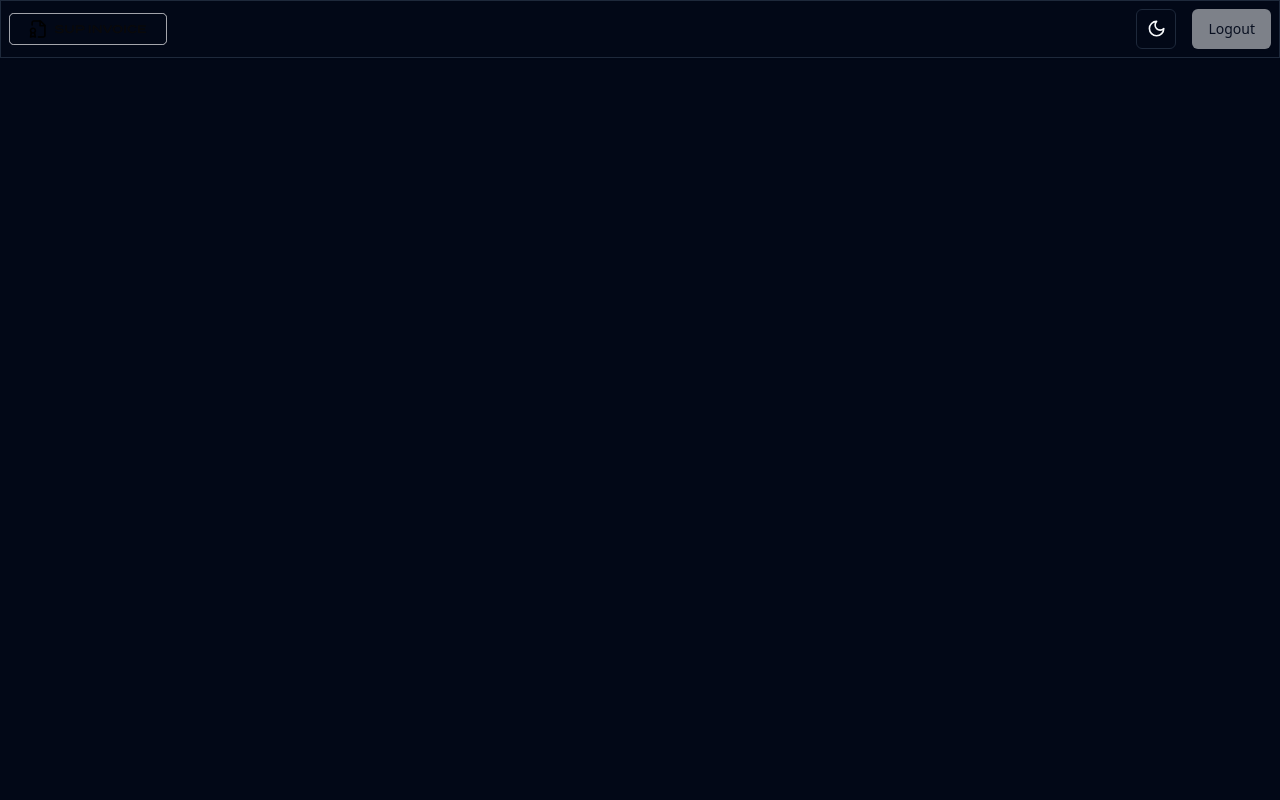
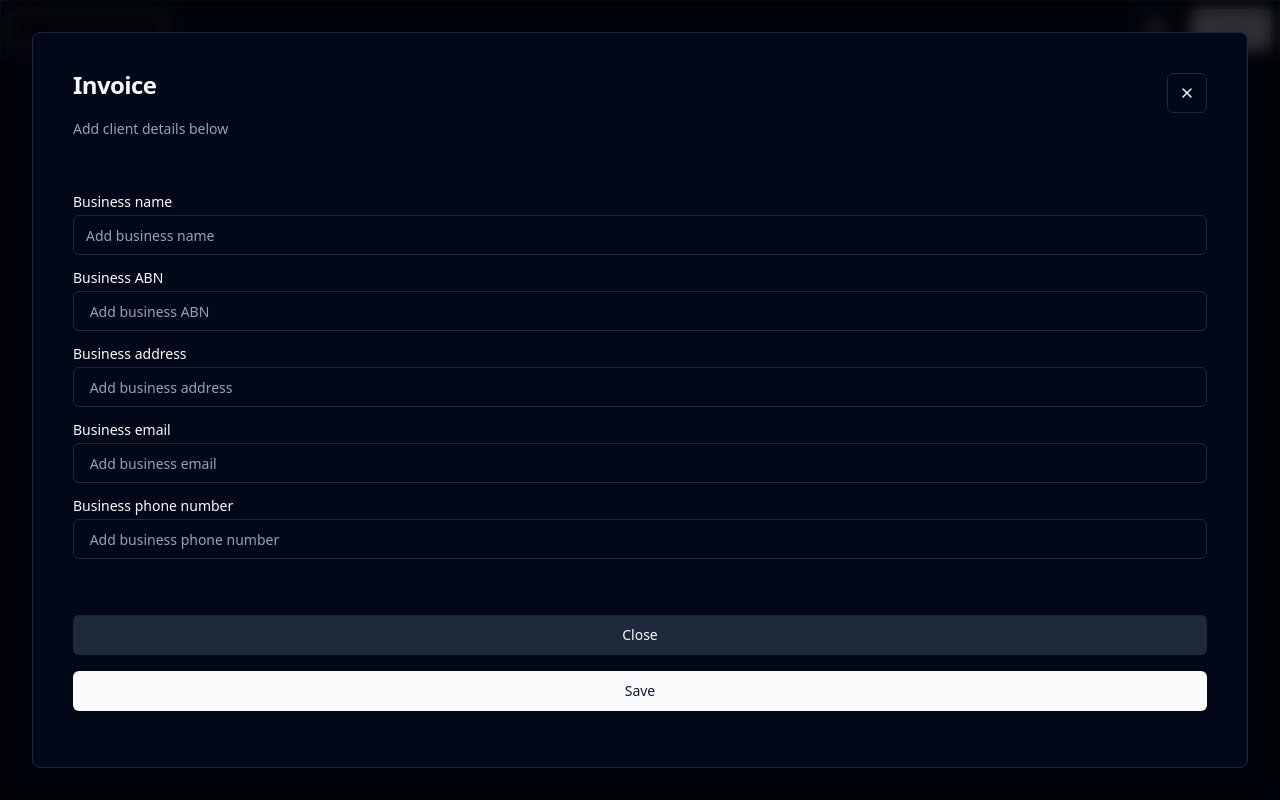
Before and after one commit to dandotcraig/T3A2-B-front-end, a React (Vite) app: page /create/client in a window 1280 px wide. Built offline with nearby package versions, Linux system fonts and the light colour scheme; no server answers.

Commit message:
client is updated! and a lot of invoice also

```diff
--- a/src/components/modals/CreateClientModal.jsx
+++ b/src/components/modals/CreateClientModal.jsx
@@ -1,15 +1,61 @@
-import React from 'react';
+import React, { useState } from 'react';
 import { Card, CardContent, CardDescription, CardFooter, CardHeader, CardTitle, CardContentsm } from "@/components/ui/card";
-import { X } from "lucide-react";
+import { X, Loader2 } from "lucide-react";
+import { Button } from "../ui/button";
+import { Label } from "@/components/ui/label";
+import { Input } from "@/components/ui/input";
 
-export default function CreateClientModal({ showModalClient, setShowModalClient }) {
-    return showModalClient ? (
-        <div className="fixed backdrop-blur inset-0 z-50 flex items-center justify-center bg-black bg-opacity-60 " onClick={() => setShowModalClient(false)}>
-            <Card className="h-[calc(100vh-4rem)] w-full p-4 flex flex-col gap-8 mx-8 sm:mx-0 max-w-[1279px]" onClick={(stopClose) => stopClose.stopPropagation()}>
+export default function CreateClientModal({ onClose }) {
+    const [businessName, setBusinessName] = useState('');
+    const [businessAbn, setBusinessAbn] = useState('');
+    const [businessAddress, setBusinessAddress] = useState('');
+    const [businessEmail, setBusinessEmail] = useState('');
+    const [businessPhoneNumber, setBusinessPhoneNumber] = useState('');
+    const [loading, setLoading] = useState(false);
+
+    const handleSaveClient = () => {
+
+        const data = {
+            businessName,
+            businessAbn,
+            businessAddress,
+            businessEmail,
+            businessPhoneNumber,
+        };
+        setLoading(true);
+        fetch('http://localhost:4000/create/client', {
+            method: 'POST',
+            headers: {
+                'Content-Type': 'application/json'
+            },
+            credentials: 'include',
+            body: JSON.stringify(data)
+        })
+        .then((response) => {
+            setLoading(false);
+            if (response.status === 201) {
+                alert('Success creating a client')
+                onClose();
+            } else if (response.status === 400) {
+                alert('Check the fields')
+            } else {
+                alert('Something went wrong')
+            }
+        })
+        .catch((error) => {
+            setLoading(false);
+            alert('An error happened while creating a client')
+            console.log(error);
+        })
+    };
+
+    return (
+        <div className="fixed backdrop-blur inset-0 z-50 flex items-center justify-center bg-black bg-opacity-60 " onClick={onClose}>
+            <Card className="h-[calc(100vh-4rem)] w-full p-4 flex flex-col gap-8 mx-8 sm:mx-0 max-w-[1279px]" onClick={(event) => event.stopPropagation()}>
                 <CardHeader>
                     <div className="flex justify-between flex-row">
                         <CardTitle>Invoice</CardTitle>
-                        <Button variant="outline" size="icon" onClick={() => setShowModalClient(false)}>
+                        <Button className="flex" variant="outline" size="icon" onClick={onClose}>
                             <X className="h-4 w-4" />
                         </Button>
                     </div>
@@ -20,34 +66,57 @@ export default function CreateClientModal({ showModalClient, setShowModalClient
                         <div className="grid w-full items-center gap-4">
                             <div className="flex flex-col space-y-1.5">
                                 <Label htmlFor="Business name">Business name</Label>
-                                <Input id="name" placeholder=" Add business name" />
+                                <Input
+                                    id="businessName"
+                                    type='text'
+                                    value={businessName}
+                                    onChange={(event) => setBusinessName(event.target.value)}
+                                    placeholder="Add business name" />
                             </div>
                             <div className="flex flex-col space-y-1.5">
                                 <Label htmlFor="Business ABN">Business ABN</Label>
-                                <Input id="name" placeholder=" Add business ABN" />
+                                <Input
+                                    id="businessAbn"
+                                    type='text'
+                                    value={businessAbn}
+                                    onChange={(event) => setBusinessAbn(event.target.value)}
+                                    placeholder=" Add business ABN" />
                             </div>
                             <div className="flex flex-col space-y-1.5">
                                 <Label htmlFor="Business address">Business address</Label>
-                                <Input id="name" placeholder=" Add business address" />
+                                <Input
+                                    id="businessAddress"
+                                    type='text'
+                                    value={businessAddress}
+                                    onChange={(event) => setBusinessAddress(event.target.value)}
+                                    placeholder=" Add business address" />
                             </div>
                             <div className="flex flex-col space-y-1.5">
                                 <Label htmlFor="Business email">Business email</Label>
-                                <Input id="name" placeholder=" Add business email" />
+                                <Input
+                                    id="businessEmail"
+                                    type='text'
+                                    value={businessEmail}
+                                    onChange={(event) => setBusinessEmail(event.target.value)}
+                                    placeholder=" Add business email" />
                             </div>
                             <div className="flex flex-col space-y-1.5">
                                 <Label htmlFor="Business phone number">Business phone number</Label>
-                                <Input id="name" placeholder=" Add business phone number" />
+                                <Input
+                                    id="businessPhoneNumber"
+                                    type='number'
+                                    value={businessPhoneNumber}
+                                    onChange={(event) => setBusinessPhoneNumber(event.target.value)}
+                                    placeholder=" Add business phone number" />
                             </div>
                         </div>
                     </form>
                     </CardContent>
                 <CardFooter className="flex flex-col justify-between gap-4">
-                    <Button variant="secondary" className="w-full items-center" onClick={() => setShowModalClient(false)}>Close</Button>
-                    <Button className="w-full items-center" onClick={() => setShowModalClient(false)}>Save</Button>
+                    <Button variant="secondary" className="w-full items-center" onClick={onClose}>Close</Button>
+                    <Button className="w-full items-center" onClick={handleSaveClient} disabled={loading}>{loading ? <Loader2 className="mr-2 h-4 w-4 animate-spin" /> : 'Save'}</Button>
                 </CardFooter>
             </Card>
         </div>
-    ) : null
-
-
+    )
 };
--- a/src/components/modals/CreateInvoiceModal.jsx
+++ b/src/components/modals/CreateInvoiceModal.jsx
@@ -1,15 +1,48 @@
-import React from 'react';
+import React, { useEffect, useState } from 'react';
 import { Card, CardContent, CardDescription, CardFooter, CardHeader, CardTitle, CardContentsm } from "@/components/ui/card";
 import { X } from "lucide-react";
 import { Table, TableBody, TableCell, TableHead, TableHeader, TableRow } from "../ui/table";
 import { Button } from "../ui/button";
+import { Label } from "@/components/ui/label";
+import { Input } from "@/components/ui/input";
+import { ScrollArea } from "@/components/ui/scroll-area";
+import { FilePenLine, Trash2 } from "lucide-react";
+import { Select, SelectContent, SelectGroup, SelectItem, SelectLabel, SelectTrigger, SelectValue } from "@/components/ui/select";
 
-export default function CreateInvoiceModal( { showModalInvoice, setShowModalInvoice }) {
-    return showModalInvoice ? (
-        <div className="fixed backdrop-blur inset-0 z-50 flex items-center justify-center bg-black bg-opacity-60" onClick={() => setShowModalInvoice(false)}>
+
+
+export default function CreateInvoiceModal({ onClose }) {
+    // client dropdown menu/selector
+    const [clients, setClients] = useState([]);
+    const [loading, setLoading] = useState(false);
+    const [selectedClient, setSelectedClient] = useState('');
+    useEffect(() => {
+        setLoading(true);
+        fetch('http://localhost:4000/clients', {
+            method: 'GET',
+            credentials: 'include',
+        })
+            .then(response => response.json())
+            .then(data => {
+                setClients(data.data);
+                setLoading(false);
+            })
+            .catch((error) => {
+                console.log(error);
+                setLoading(false);
+            });
+    }, []);
+
+    const handleClientChange = (value) => {
+        setSelectedClient(value);
+    }
+
+
+    return (
+        <div className="fixed backdrop-blur inset-0 z-50 flex items-center justify-center bg-black bg-opacity-60" onClick={onClose} >
             <ScrollArea className="h-[calc(100vh-4rem)] flex justify-center rounded-lg w-full mx-8 sm:mx-0 max-w-[1279px]" >
                 <div>
-                    <Card className="w-full h-auto p-2 flex sm:flex-col md:flex-col lg:flex-row 2lx:flex-row" onClick={(stopClose) => stopClose.stopPropagation()}>
+                    <Card className="w-full h-auto p-2 flex sm:flex-col md:flex-col lg:flex-row 2lx:flex-row" onClick={(event) => event.stopPropagation()}>
                         {/* left */}
                         <div className="flex flex-col justify-between sm:w-full md:w-full lg:w-2/5 xl:w-1/4 xl:flex-grow 2xl:w-1/4 2xl:flex-grow">
                             <div>
@@ -18,7 +51,7 @@ export default function CreateInvoiceModal( { showModalInvoice, setShowModalInvo
                                         <div className="flex flex-col w-full gap-2">
                                             <div className="flex justify-between flex-row w-full">
                                                 <CardTitle className="flex-grow">Invoice details</CardTitle>
-                                                <Button className="sm:flex md:flex lg:hidden xl:hidden 2xl:hidden" variant="outline" size="icon" onClick={() => setShowModalInvoice(false)}>
+                                                <Button className="sm:flex md:flex lg:hidden xl:hidden 2xl:hidden" variant="outline" size="icon" onClick={onClose}>
                                                     <X className="h-4 w-4" />
                                                 </Button>
                                             </div>
@@ -35,7 +68,21 @@ export default function CreateInvoiceModal( { showModalInvoice, setShowModalInvo
                                             </div>
                                             <div className="flex flex-col space-y-1.5">
                                                 <Label htmlFor="Select client">Select client</Label>
-                                                <Input id="name" placeholder="Select client" />
+                                                <Select onValueChange={handleClientChange}>
+                                                    <SelectTrigger className="w-full">
+                                                        <SelectValue placeholder="Select a client">{selectedClient.businessName}</SelectValue>
+                                                    </SelectTrigger>
+                                                    <SelectContent>
+                                                        <SelectGroup>
+                                                            <SelectLabel>Clients</SelectLabel>
+                                                            {clients.map((client) => (
+                                                                <SelectItem key={client._id} value={client._id}>
+                                                                    {client.businessName}
+                                                                </SelectItem>
+                                                            ))}
+                                                        </SelectGroup>
+                                                    </SelectContent>
+                                                </Select>
                                             </div>
                                             <div className="flex flex-col gap-2 space-y-1.5">
                                                 <Label htmlFor="Line item">Line item</Label>
@@ -50,8 +97,8 @@ export default function CreateInvoiceModal( { showModalInvoice, setShowModalInvo
                             <CardFooter className="flex flex-row gap-8">
                                 <div className="flex-1">
                                     <div className="flex flex-col gap-4">
-                                        <Button variant="secondary" className="items-center" onClick={() => setShowModalInvoice(false)}>Close</Button>
-                                        <Button className="items-center" onClick={() => setShowModalInvoice(false)}>Save</Button>
+                                        <Button variant="secondary" className="items-center" onClick={onClose}>Close</Button>
+                                        <Button className="items-center">Save</Button>
                                     </div>
                                 </div>
                             </CardFooter>
@@ -62,7 +109,7 @@ export default function CreateInvoiceModal( { showModalInvoice, setShowModalInvo
                                 <div className="w-full justify-between">
                                     <div className="flex justify-between flex-row">
                                         <CardTitle>Invoice</CardTitle>
-                                        <Button className="sm:hidden md:hidden lg:flex xl:flex" variant="outline" size="icon" onClick={() => setShowModalInvoice(false)}>
+                                        <Button className="sm:hidden md:hidden lg:flex xl:flex" variant="outline" size="icon" onClick={onClose}>
                                             <X className="h-4 w-4" />
                                         </Button>
                                     </div>
@@ -164,8 +211,8 @@ export default function CreateInvoiceModal( { showModalInvoice, setShowModalInvo
                             <CardFooter className="flex flex-row justify-between gap-8">
                                 <div className="flex-1">
                                     <div className="flex flex-col gap-4">
-                                        <Button variant="secondary" className="w-full items-center" onClick={() => setShowModalInvoice(false)}>Close</Button>
-                                        <Button className="w-full items-center" onClick={() => setShowModalInvoice(false)}>Save</Button>
+                                        <Button variant="secondary" className="w-full items-center" onClick={onClose}>Close</Button>
+                                        <Button className="w-full items-center">Save</Button>
                                     </div>
                                 </div>
                         </CardFooter>
@@ -174,6 +221,6 @@ export default function CreateInvoiceModal( { showModalInvoice, setShowModalInvo
                 </div>
             </ScrollArea>
         </div>
-    ) : null
+    )
 
 }
--- a/src/components/modules/Spinner.jsx
+++ b/src/components/modules/Spinner.jsx
@@ -2,7 +2,10 @@ import React from 'react';
 
 const Spinner = () => {
     return (
-        <div className='animate-ping w-16 h-16 m-8 rounded full'></div>
+        <div className="flex items-center justify-center h-screen">
+            <div className='animate-spin w-16 h-16 border-4 border-t-transparent border-black rounded-full'></div>
+        </div>
+
     )
 }
 
--- a/src/components/pages/Dashboard.jsx
+++ b/src/components/pages/Dashboard.jsx
@@ -1,6 +1,5 @@
 import { Button } from "../ui/button";
 import { Tabs, TabsContent,TabsList, TabsTrigger, } from "@/components/ui/tabs"
-
 import { useState } from 'react';
 import Settings from "./Settings";
 import Invoices from "./Invoices";
@@ -8,7 +7,8 @@ import Clients from "./Clients";
 import CreateClientModal from "../modals/CreateClientModal";
 import CreateInvoiceModal from "../modals/CreateInvoiceModal";
 import HighlightCards from "../modules/highlight-cards";
-;
+
+
 
 export default function Dashboard() {
     const [showModalClient, setShowModalClient] = useState(false);
```
Also changed, not shown: src/components/pages/Clients.jsx (+0 -11 lines).
